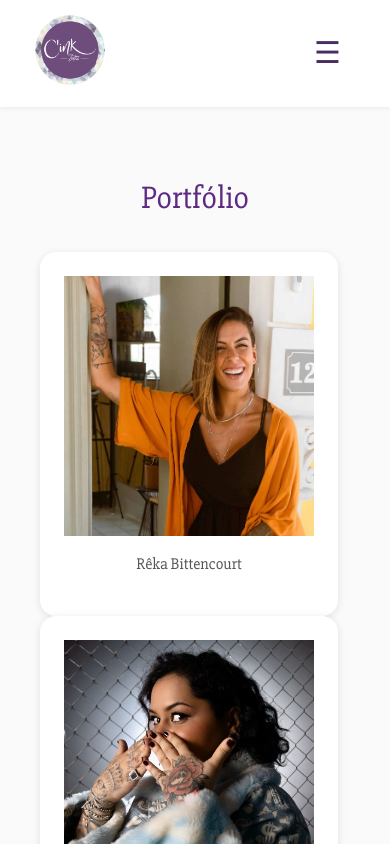
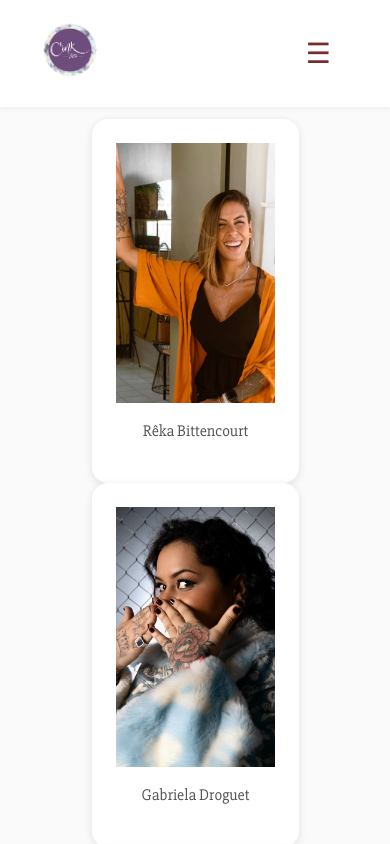
Before and after one commit to nataliaribs/CinkTattoo, a React (Create React App) app: page / in a window 390 px wide. Shown: the top 844 px of the page. Built offline with nearby package versions, Linux system fonts and the light colour scheme.

Commit message:
Atualização novamente

```diff
--- a/src/Portfolio.css
+++ b/src/Portfolio.css
@@ -6,27 +6,26 @@ html, body {
   background-color: #7b2dcd; /* Fundo roxo */
   box-sizing: border-box;
   overflow-x: hidden; /* Evita rolagem horizontal */
+  font-family: sans-serif;
 }
 
+/* Seção de Portfólio */
 .portfolio {
-  min-height: 100vh; /* Garante que o container ocupe pelo menos a altura da tela */
-  max-width: 1000px; /* Define um limite máximo para telas grandes */
-  width: 100%; /* Garante que ocupe toda a largura disponível */
-  margin: 0 auto; /* Centraliza o conteúdo */
-  padding: 4rem 2rem;
-  background-color: transparent; /* Torna o fundo do container transparente */
+  max-width: 1000px;
+  width: 100%;
+  margin: 0 auto;
+  padding: 4rem 1rem; /* espaçamento vertical + lateral alinhado */
+  background-color: transparent;
   box-sizing: border-box;
 }
 
 .tatuadoras-grid {
   display: grid;
-  grid-template-columns: repeat(auto-fit, minmax(250px, 1fr)); /* Ajusta o número de colunas automaticamente */
-  gap: 1.5rem; /* Espaçamento entre os itens */
-  padding: 2rem;
+  grid-template-columns: repeat(auto-fit, minmax(250px, 1fr));
+  gap: 2.0rem;
   justify-items: center;
   width: 100%;
   box-sizing: border-box;
-  margin: 0 auto; /* Centraliza o grid */
 }
 
 .card {
@@ -74,15 +73,19 @@ html, body {
   opacity: 1;
 }
 
+/* Responsivo */
 @media (max-width: 600px) {
+  .portfolio {
+    padding: 3rem 1rem; /* mantém alinhado com outras seções */
+  }
+
   .tatuadoras-grid {
-    grid-template-columns: 1fr; /* Cada item ocupa uma linha */
-    padding: 1rem;
+    grid-template-columns: 1fr;
     gap: 1rem;
   }
 
   .card {
-    max-width: 100%; /* Garante que os cards ocupem toda a largura disponível */
-    margin: 0 auto; /* Centraliza os cards */
+    max-width: 100%;
+    margin: 0 auto;
   }
 }
--- a/src/components/Agendamento.css
+++ b/src/components/Agendamento.css
@@ -1,8 +1,7 @@
 .agendamento {
-  padding: 4rem 2rem;
+  padding: 0 3rem;
   background-color: #faf6fd;
   text-align: center;
-
 }
 
 .agendamento h2 {
@@ -12,24 +11,29 @@
 }
 
 .cards {
-  display:inline-flex;
-  flex-wrap:wrap;
-  justify-content:space-evenly;
+  display: flex;
+  flex-wrap:wrap; /* Permite que os cards quebrem para a linha seguinte quando não cabem */
+  justify-content: space-between; /* Distribui os cards igualmente na linha */
   gap: 2rem;
+
 }
 
 .card {
+  display: flex;
+  flex-direction: column;
+  justify-content: space-between; /* Faz com que o botão fique na parte inferior do card */
   background-color: #ffffff;
   border-radius: 16px;
-  box-shadow: 0 4px 12px rgba(127, 62, 62, 0.08);
+  box-shadow: 0 4px 10px rgba(127, 62, 62, 0.08);
   padding: 1.5rem;
-  width: 250px;
+  width: 230px; /* largura fixa para os cards */
   text-align: center;
+  min-height: 320px; /* iguala a altura dos cards */
   transition: transform 0.2s;
 }
 
 .card:hover {
-  transform: translateY(-5px);
+  transform: translateY(-10px);
 }
 
 .card h3 {
@@ -40,20 +44,31 @@
 .card p {
   color: #555;
   margin-bottom: 1rem;
-  text-align: center;
 }
 
 .botao {
-  display: center;
-  background-color: #5e2a84;
+  background-color: rgb(107, 49, 148);
   color: white;
   padding: 0.5rem 1rem;
-  border-radius: 8px;
+  border-radius: 5px;
   text-decoration: none;
-  font-weight: bold;
   transition: background-color 0.2s;
+  align-self: center;
+  margin-top: auto;
 }
 
 .botao:hover {
-  background-color: #7e43aa;
+  background-color: #6805b3cb;
 }
+
+/* Responsivo para telas menores (celular) */
+@media (max-width: 768px) {
+  .cards {
+    flex-direction: column; /* Muda a direção dos cards para vertical */
+    align-items: center; /* Alinha os cards ao centro */
+  }
+
+  .card {
+    width: 90%; /* Ajusta a largura dos cards para 90% da tela */
+  }
+}
--- a/src/components/Agendamento.js
+++ b/src/components/Agendamento.js
@@ -44,7 +44,7 @@ export default function Agendamento() {
               rel="noreferrer"
               className="botao"
             >
-              Falar no WhatsApp
+              Agendar
             </a>
           </div>
         ))}
--- a/src/components/Header.css
+++ b/src/components/Header.css
@@ -1,74 +1,95 @@
+/* Reset básico */
+* {
+  margin: 0;
+  padding: 0;
+  box-sizing: border-box;
+}
+
 .header {
-  background-color: white;
-  box-shadow: 0 2px 4px rgba(0,0,0,0.05);
-  padding: 10px 0;
-  position: sticky;
+  background-color: #fff;
+  padding: 20px 40px;
+  position: fixed;
   top: 0;
+  width: 100%;
   z-index: 1000;
+  box-shadow: 0 2px 5px rgba(0, 0, 0, 0.05);
 }
 
 .container-header {
-  max-width: 1200px;
-  margin: 0 auto;
-  padding: 0 30px;
   display: flex;
   justify-content: space-between;
   align-items: center;
-  position: relative;
 }
 
+/* Logo */
 .logo img {
   height: 80px;
+  max-width: 100%;
+}
+
+@media (max-width: 768px) {
+  .logo img {
+    height: 60px;
+  }
 }
 
 /* Botão hamburguer */
 .menu-toggle {
   display: none;
-  font-size: 30px;
+  font-size: 28px;
   background: none;
   border: none;
-  color: #4b2b63;
   cursor: pointer;
 }
 
-/* Menu tradicional */
-.nav {
-  display: flex;
-  align-items: center;
-  gap: 25px;
-}
-
-.nav a {
-  color: #ab59eb;
-  text-decoration: none;
-  font-size: 18px;
-  transition: 0.3s;
-}
-
-.nav a:hover {
-  color: #9164aa;
-}
-
-.insta-icon {
-  height: 30px;
-}
-
-/* MOBILE */
 @media (max-width: 768px) {
   .menu-toggle {
     display: block;
   }
+}
 
+/* Navegação */
+.nav {
+  display: flex;
+  gap: 25px;
+  align-items: center;
+}
+
+.nav a {
+  text-decoration: none;
+  color: #333;
+  font-size: 16px;
+  transition: color 0.3s;
+}
+
+.nav a:hover {
+  color: #8650a8;
+}
+
+/* Instagram ícone */
+.nav .insta-link img {
+  width: 24px;
+  height: 24px;
+  transition: transform 0.3s ease;
+}
+
+.nav .insta-link img:hover {
+  transform: scale(1.1);
+}
+
+/* Navegação mobile */
+@media (max-width: 768px) {
   .nav {
-    display: none;
-    flex-direction: column;
     position: absolute;
-    top: 100px;
+    top: 100%;
     left: 0;
     width: 100%;
-    background: white;
+    flex-direction: column;
+    background-color: #fff;
     padding: 20px 0;
-    box-shadow: 0px 8px 16px rgba(0,0,0,0.1);
+    gap: 20px;
+    display: none;
+    box-shadow: 0 4px 6px rgba(0, 0, 0, 0.05);
   }
 
   .nav.ativo {
@@ -76,7 +97,6 @@
   }
 
   .nav a {
-    margin: 10px 0;
-    font-size: 20px;
+    font-size: 18px;
   }
 }
--- a/src/components/Loja.css
+++ b/src/components/Loja.css
@@ -29,6 +29,10 @@
   padding: 20px;
   max-width: 250px;
   box-shadow: 0 2px 6px rgba(0, 0, 0, 0.05);
+  display: flex;
+  flex-direction: column;
+  justify-content: space-between; /* Para garantir que o conteúdo dentro do produto seja distribuído corretamente */
+  height: 100%;
 }
 
 .produto img {
@@ -38,10 +42,11 @@
 
 .produto h3 {
   font-size: 1.1rem;
-  margin: 10px 0 5px;
+  margin: px 0 5px;
 }
 
 .produto p {
+  display: block;
   color: #4b296b;
   font-weight: bold;
   margin-bottom: 10px;
@@ -51,10 +56,12 @@
   text-decoration: none;
   color: rgb(252, 250, 255);
   background: #4b296b;
-  padding: 10px 14px;
+  padding: 5px 14px;
   display: inline-block;
   border-radius: 8px;
   transition: background 0.3s;
+  align-self: center; /* Centraliza o botão no eixo horizontal */
+  margin-top:auto; /* Garante que o botão seja empurrado para a parte inferior do card */
 }
 
 .produto a:hover {
--- a/src/components/Portfolio.css
+++ b/src/components/Portfolio.css
@@ -1,37 +1,36 @@
 .portfolio {
-  padding: 40px 20px;
+  padding: 10% 2rem;
   background-color: #fafafa;
   text-align: center;
 }
 
 .portfolio h2 {
   font-size: 2rem;
-  margin-bottom: 30px;
+  margin-bottom: 2rem;
   color: #5e2a84; /* tom roxo açaí */
 }
 
 .tatuadoras-grid {
   display:grid;
-  justify-content: center;
 
-  grid-template-columns: repeat(auto-fit, minmax(250px, 1fr));
+  grid-template-columns: repeat(auto-fit, minmax(230px, 1fr));
   max-width: 100%;
-  padding: 0 20px;
+  padding: 0 60px;
   box-sizing: border-box;
 
 }
 
-.card {
-  background-color: #fff;
-  border-radius: 16px;
-  overflow: hidden;
-  box-shadow: 0 4px 8px rgba(0, 0, 0, 0.1);
-  transition: transform 0.3s ease, box-shadow 0.3s ease;
+  .cards {
+    display: flex;
+    flex-wrap: wrap; /* Permite que os cards quebrem para a linha seguinte quando não cabem */
+    justify-content: space-between; /* Distribui os cards igualmente na linha */
+    gap: 2rem;
+
 }
 
 .card:hover {
   transform: translateY(-6px);
-  box-shadow: 0 12px 20px rgba(188, 105, 195, 0.457);
+  box-shadow: 0 12px 20px rgba(131, 23, 141, 0.927);
 }
 
 .image-container {
@@ -77,3 +76,13 @@
   margin: 16px;
   color: #333;
 }
+@media (max-width: 768px) {
+  .cards {
+    flex-direction: column; /* Muda a direção dos cards para vertical */
+    align-items: center;/* Alinha os cards ao centro */
+  }
+
+  .card {
+    width: 90%; /* Ajusta a largura dos cards para 90% da tela */
+  }
+}
```
Also changed, not shown: public/imagem/estudio/cinkSeriaRInndo.jpeg (added), public/imagem/estudio/opfB3k9Q.jpeg (added).
